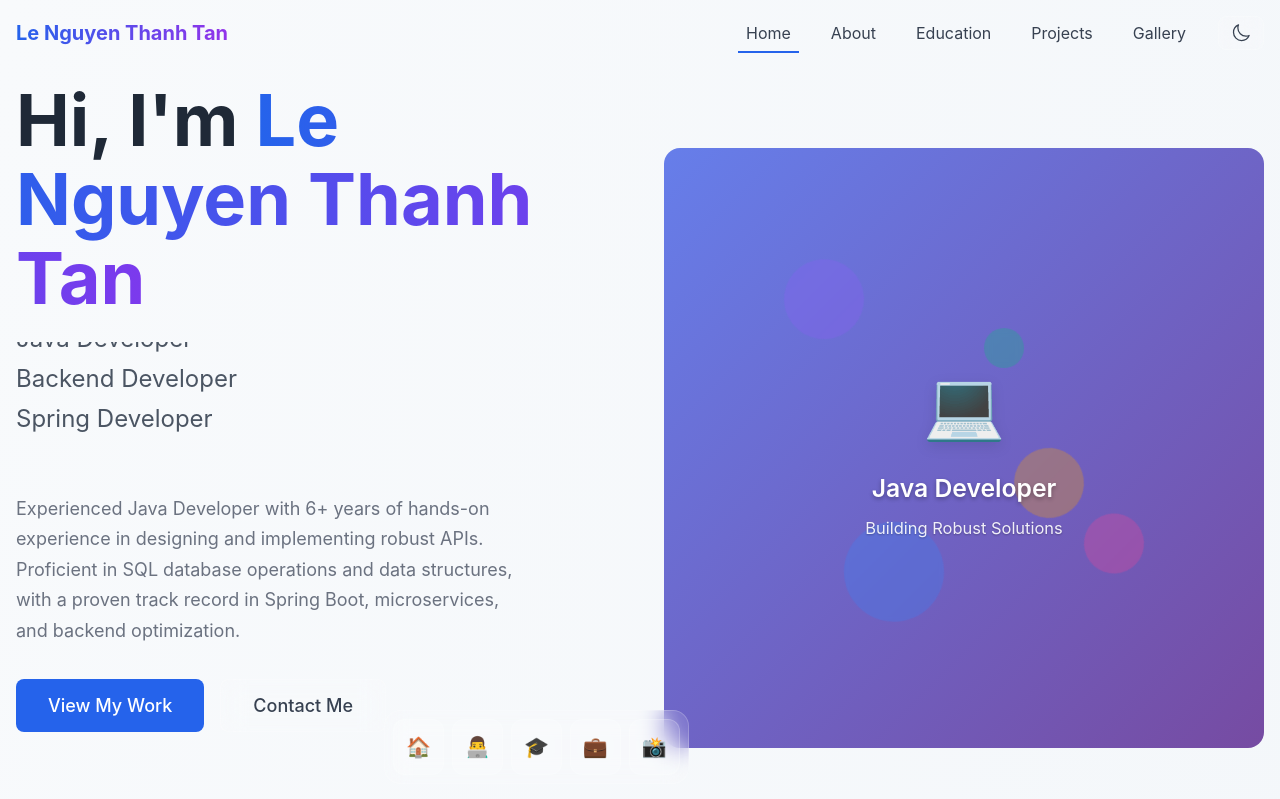
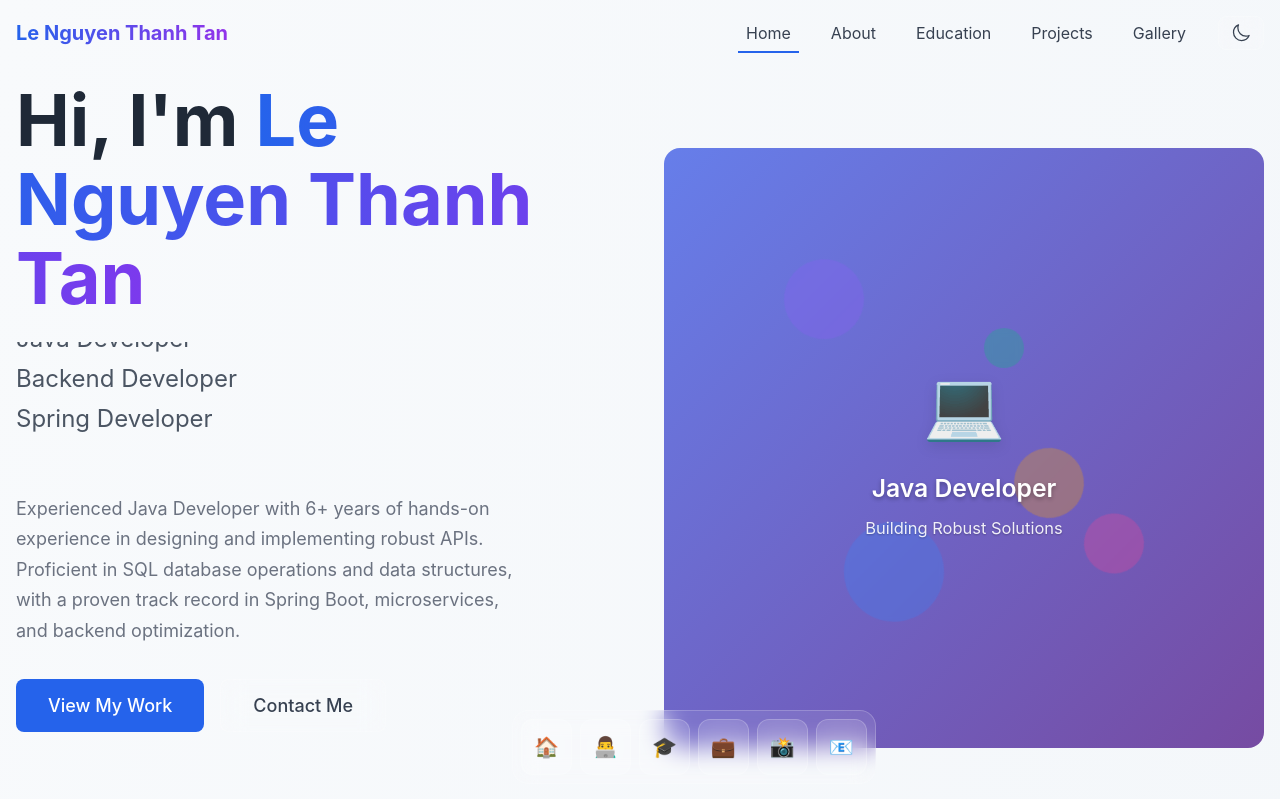
Before and after one commit to degokisss/CS5709, a React (Vite) app: page / in a window 1280 px wide. Shown: the top 799 px of the page. Built offline with nearby package versions, Linux system fonts and the light colour scheme.

Commit message:
CS5709: Adjust dock for specific devices and add a contact option for dock

```diff
--- a/src/components/dock/Dock.css
+++ b/src/components/dock/Dock.css
@@ -97,7 +97,7 @@
     bottom: max(0.75rem, env(safe-area-inset-bottom, 0.75rem));
     padding: 0.3rem;
     max-width: calc(100vw - 1.5rem);
-    left: 20%;
+    left: 15%;
     transform: translateX(-50%);
   }
 
@@ -123,7 +123,7 @@
     bottom: max(0.75rem, env(safe-area-inset-bottom, 0.75rem));
     padding: 0.3rem;
     max-width: calc(100vw - 1rem);
-    left: 20%;
+    left: 8%;
     transform: translateX(-50%);
     width: auto;
   }
@@ -192,3 +192,10 @@
     max-width: none;
   }
 }
+
+/* Laptop */
+@media (min-width: 1024px) {
+  .dock-container {
+    left: 40%;
+  }
+}
--- a/src/components/dock/Dock.tsx
+++ b/src/components/dock/Dock.tsx
@@ -54,6 +54,15 @@ export default function Dock({ children }: DockProps) {
       >
         📸
       </motion.button>
+      <motion.button
+        className="dock-item"
+        whileHover={{ scale: 1.1 }}
+        whileTap={{ scale: 0.95 }}
+        onClick={() => document.getElementById('contact')?.scrollIntoView({ behavior: 'smooth' })}
+        title="Contact"
+      >
+        📧
+      </motion.button>
     </>
   );
 
```
Also changed, not shown: 5 other files (tests, documents, lock files or other folders).
